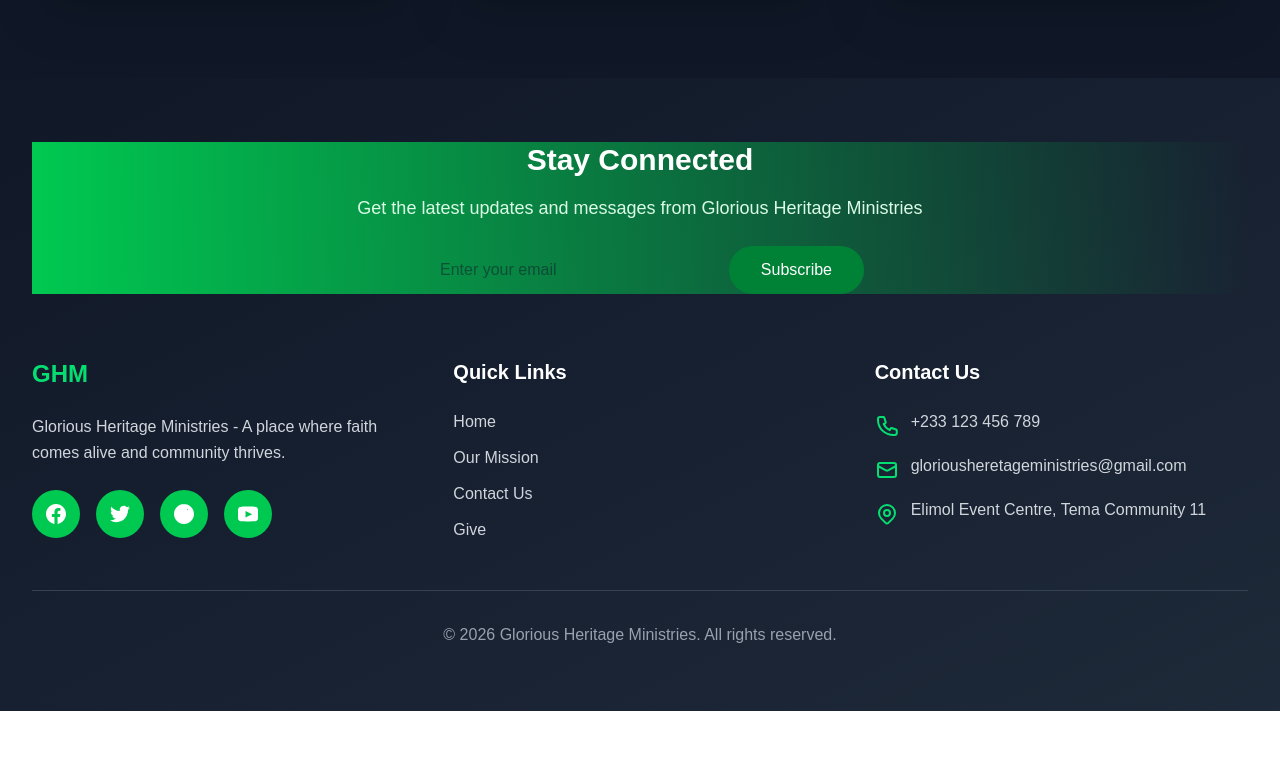
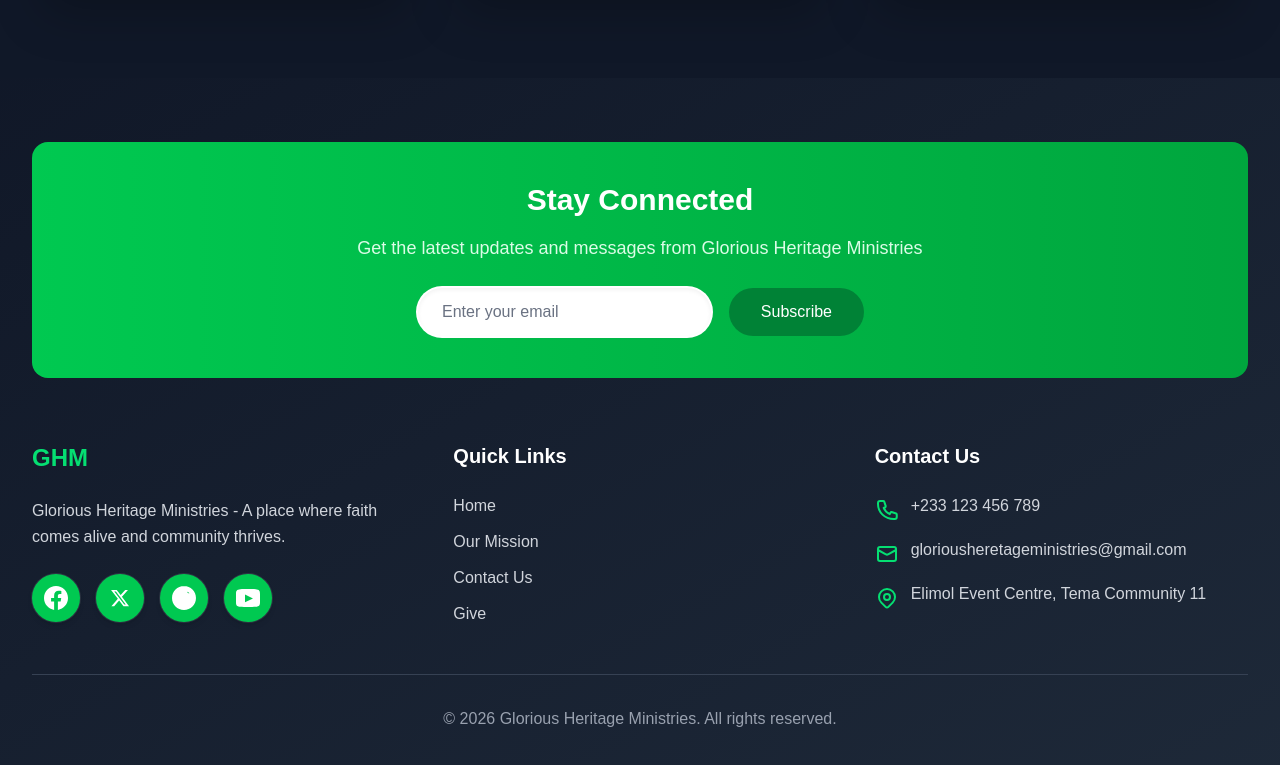
Before and after one commit to sage-cmd/ghm-webapp, a Next.js app: page / in a window 1280 px wide. Shown: the part 2898-3663 px from the top of the page. Before the commit the page ends 3609 px from the top, so only its background shows below. Built offline with nearby package versions, Linux system fonts and the light colour scheme.

Commit message:
Update program footer section

```diff
--- a/src/app/components/FooterSection.tsx
+++ b/src/app/components/FooterSection.tsx
@@ -6,14 +6,14 @@ export default function FooterSection() {
     <footer className="bg-gradient-to-br from-gray-900 to-gray-800 text-white py-16">
       <div className="max-w-7xl mx-auto px-4 sm:px-6 lg:px-8">
         {/* Newsletter */}
-        <div className="mb-16 bg-gradient-to-r from-green-500 to-green2xl p--600 rounded-8 text-center">
+        <div className="mb-16 bg-gradient-to-r from-green-500 to-green-600 p-10 rounded-2xl text-center">
           <h3 className="text-3xl font-bold mb-4">Stay Connected</h3>
           <p className="text-green-100 mb-6 text-lg">Get the latest updates and messages from Glorious Heritage Ministries</p>
           <div className="flex flex-col sm:flex-row justify-center items-center gap-4 max-w-md mx-auto">
             <input
               type="email"
               placeholder="Enter your email"
-              className="px-6 py-3 rounded-full border-none focus:outline-none flex-1 w-full text-gray-900"
+              className="px-6 py-3 rounded-full border-2 border-transparent flex-1 w-full bg-white text-gray-900 placeholder-gray-500 shadow-inner focus:outline-none focus:border-green-800 focus:ring-2 focus:ring-green-800/40 transition"
             />
             <button className="bg-green-700 text-white px-8 py-3 rounded-full font-medium hover:bg-green-800 transition whitespace-nowrap">
               Subscribe
@@ -34,24 +34,24 @@ export default function FooterSection() {
                 href="https://facebook.com/GloriousHeritageMinistries"
                 target="_blank"
                 rel="noopener noreferrer"
-                className="w-12 h-12 bg-green-500 text-white rounded-full flex items-center justify-center hover:bg-green-600 transition"
+                className="w-12 h-12 bg-green-500 text-white rounded-full flex items-center justify-center hover:bg-green-600 hover:scale-110 transition-all shadow-md ring-1 ring-white/10"
                 aria-label="Follow us on Facebook"
               >
-                <svg xmlns="http://www.w3.org/2000/svg" className="h-5 w-5" fill="currentColor" viewBox="0 0 24 24">
+                <svg xmlns="http://www.w3.org/2000/svg" className="h-6 w-6" fill="currentColor" viewBox="0 0 24 24">
                   <path d="M24 12.073c0-6.627-5.373-12-12-12s-12 5.373-12 12c0 5.99 4.388 10.954 10.125 11.854v-8.385H7.078v-3.47h3.047V9.43c0-3.007 1.792-4.669 4.533-4.669 1.312 0 2.686.235 2.686.235v2.983h-1.5c-1.482 0-1.953.925-1.953 1.874v2.25h3.328l-.532 3.47h-2.796v8.385C19.612 23.027 24 18.062 24 12.073z"/>
                 </svg>
               </a>
 
-              {/* Twitter/X */}
+              {/* X (formerly Twitter) */}
               <a
-                href="https://twitter.com/GloriousHeritageMin"
+                href="https://x.com/GloriousHeritageMin"
                 target="_blank"
                 rel="noopener noreferrer"
-                className="w-12 h-12 bg-green-500 text-white rounded-full flex items-center justify-center hover:bg-green-600 transition"
-                aria-label="Follow us on Twitter"
+                className="w-12 h-12 bg-green-500 text-white rounded-full flex items-center justify-center hover:bg-green-600 hover:scale-110 transition-all shadow-md ring-1 ring-white/10"
+                aria-label="Follow us on X"
               >
                 <svg xmlns="http://www.w3.org/2000/svg" className="h-5 w-5" fill="currentColor" viewBox="0 0 24 24">
-                  <path d="M23.953 4.57a10 10 0 01-2.825.775 4.958 4.958 0 002.163-2.723c-.951.564-2.005.954-3.127 1.184a4.92 4.92 0 00-8.384 4.482C7.69 8.095 4.067 6.13 1.64 3.162a4.822 4.822 0 00-.66 2.475c0 1.71.87 3.213 2.188 4.096a4.904 4.904 0 01-2.228-.616v.06a4.923 4.923 0 003.946 4.827 4.996 4.996 0 01-2.212.085 4.936 4.936 0 004.604 3.417 9.867 9.867 0 01-6.102 2.105c-.39 0-.779-.023-1.17-.067a13.995 13.995 0 007.557 2.219c9.053 0 13.998-7.496 13.998-13.985 0-.21 0-.42-.015-.63A10.01 10.01 0 0024 4.59z"/>
+                  <path d="M18.244 2.25h3.308l-7.227 8.26 8.502 11.24H16.17l-5.214-6.817L4.99 21.75H1.68l7.73-8.835L1.254 2.25H8.08l4.713 6.231zm-1.161 17.52h1.833L7.084 4.126H5.117z"/>
                 </svg>
               </a>
 
@@ -60,10 +60,10 @@ export default function FooterSection() {
                 href="https://instagram.com/gloriousheritageministries"
                 target="_blank"
                 rel="noopener noreferrer"
-                className="w-12 h-12 bg-green-500 text-white rounded-full flex items-center justify-center hover:bg-green-600 transition"
+                className="w-12 h-12 bg-green-500 text-white rounded-full flex items-center justify-center hover:bg-green-600 hover:scale-110 transition-all shadow-md ring-1 ring-white/10"
                 aria-label="Follow us on Instagram"
               >
-                <svg xmlns="http://www.w3.org/2000/svg" className="h-5 w-5" fill="currentColor" viewBox="0 0 24 24">
+                <svg xmlns="http://www.w3.org/2000/svg" className="h-6 w-6" fill="currentColor" viewBox="0 0 24 24">
                   <path d="M12.017 0C5.396 0 .029 5.367.017 11.989c-.011 6.61 5.346 11.97 11.988 11.97 6.61 0 11.988-5.349 11.976-11.97 0-6.623-5.347-11.989-11.977-11.989zm-.242 19.428c-4.254 0-7.29-3.035-7.29-7.29 0-4.254 3.036-7.289 7.29-7.289 4.253 0 7.289 3.035 7.289 7.289 0 4.255-3.036 7.29-7.289 7.29zm9.208-7.29c.001-5.081-4.102-9.184-9.184-9.184-5.081 0-9.184 4.103-9.184 9.184 0 5.082 4.103 9.185 9.184 9.185 5.082-.001 9.184-4.104 9.184-9.185zM17.819 6.111a1.214 1.214 0 11-2.428 0 1.214 1.214 0 012.428 0z"/>
                 </svg>
               </a>
@@ -73,10 +73,10 @@ export default function FooterSection() {
                 href="https://youtube.com/@gloriousheritageministries1193"
                 target="_blank"
                 rel="noopener noreferrer"
-                className="w-12 h-12 bg-green-500 text-white rounded-full flex items-center justify-center hover:bg-green-600 transition"
+                className="w-12 h-12 bg-green-500 text-white rounded-full flex items-center justify-center hover:bg-green-600 hover:scale-110 transition-all shadow-md ring-1 ring-white/10"
                 aria-label="Subscribe on YouTube"
               >
-                <svg xmlns="http://www.w3.org/2000/svg" className="h-5 w-5" fill="currentColor" viewBox="0 0 24 24">
+                <svg xmlns="http://www.w3.org/2000/svg" className="h-6 w-6" fill="currentColor" viewBox="0 0 24 24">
                   <path d="M19.615 3.184c-3.604-.246-11.631-.245-15.23 0C.488 3.45 0 5.048 0 8.009v7.982c0 2.966.484 4.561 4.385 4.815 3.6 0.245 11.626 0.246 15.23 0 3.897-.254 4.385-1.848 4.385-4.816V8.01c0-2.962-.484-4.556-4.385-4.81zm-10.615 13.112v-7.88l7.971 3.986-7.971 3.894z"/>
                 </svg>
               </a>
```
